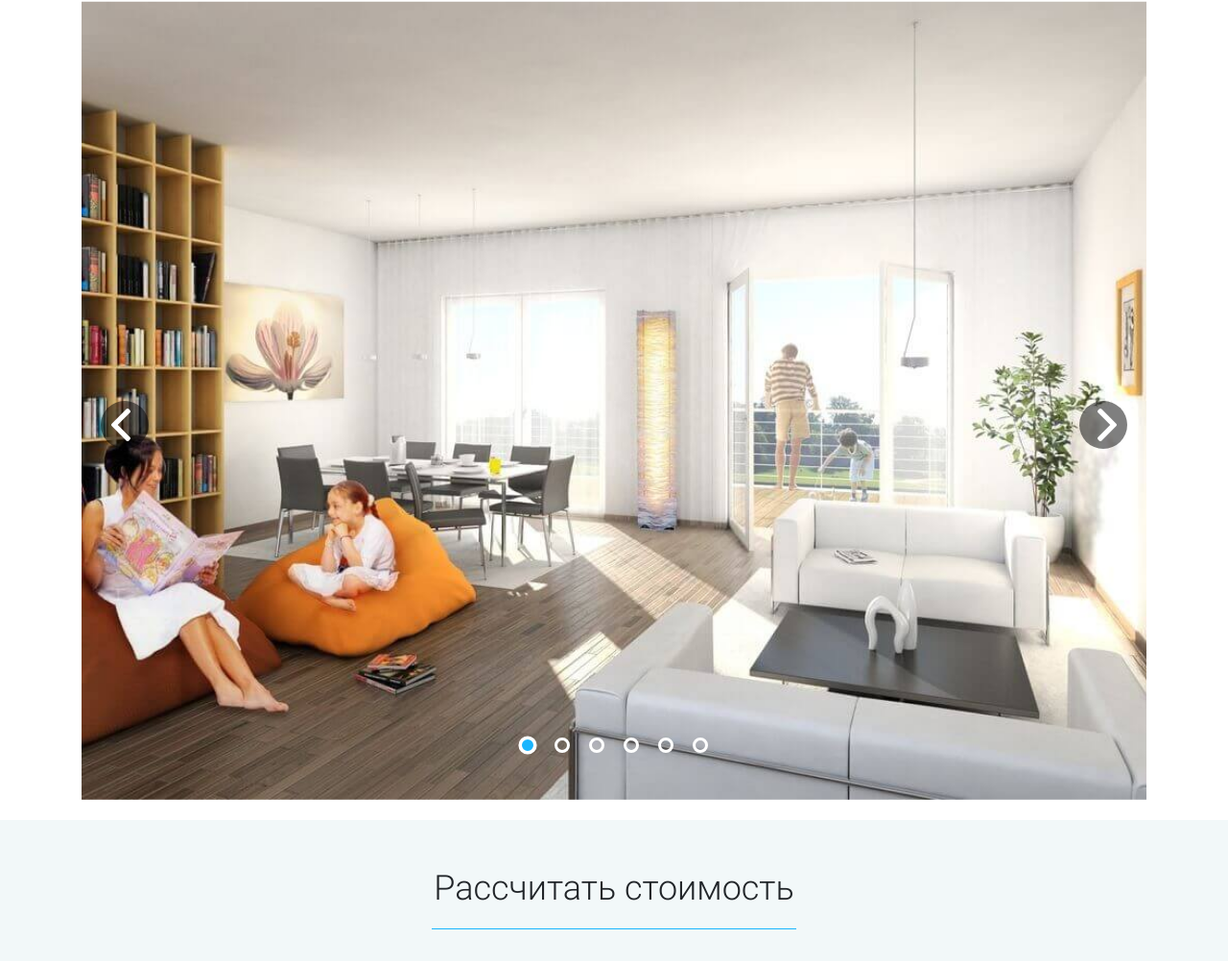
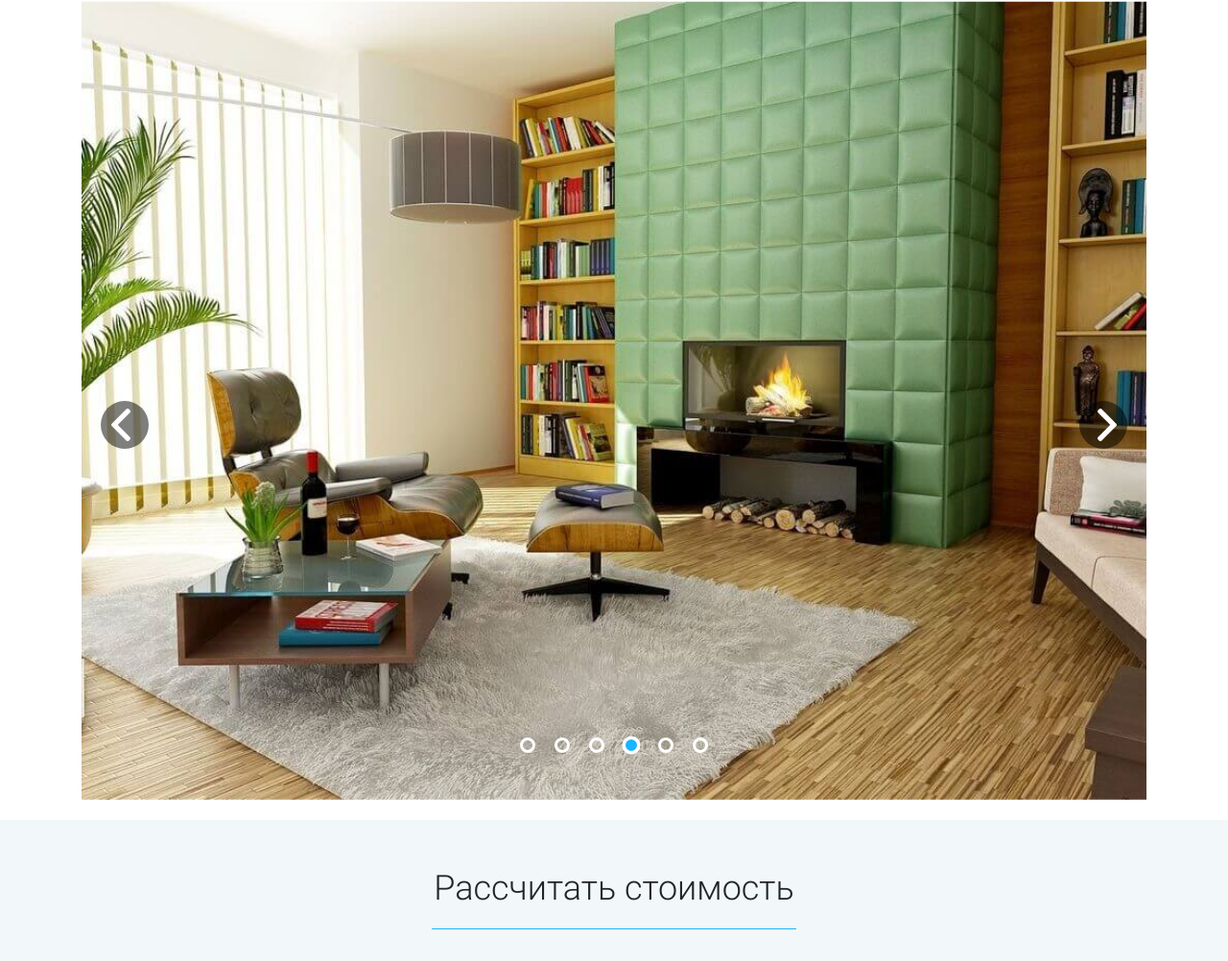
Before and after one commit to ASKaranko/studyJSlanding, a plain HTML site: page lessons/index.html in a window 1280 px wide. Shown: the part 1536-2538 px from the top of the page at 96% size. Drawn offline with Linux system fonts and the light colour scheme.

Commit message:
Домашнее задание по уроку 21 Практика слайдер

```diff
--- a/lessons/index.html
+++ b/lessons/index.html
@@ -178,12 +178,6 @@
 			<a href="#" class="portfolio-btn prev" id="arrow-left"></a>
 			<a href="#" class="portfolio-btn next" id="arrow-right"></a>
 			<ul class="portfolio-dots">
-				<li class="dot dot-active"></li>
-				<li class="dot"></li>
-				<li class="dot"></li>
-				<li class="dot"></li>
-				<li class="dot"></li>
-				<li class="dot"></li>
 			</ul>
 		</ul>
 	</div>
--- a/lessons/script/script.js
+++ b/lessons/script/script.js
@@ -46,7 +46,7 @@ window.addEventListener('DOMContentLoaded', () => {
 
   }
 
-  countTimer('05 november 2020');
+  countTimer('12 november 2020');
 
   //Меню
   const toggleMenu = () => {
@@ -178,4 +178,113 @@ window.addEventListener('DOMContentLoaded', () => {
 
   tabs();
 
+  //Слайдер
+
+  const slider = () => {
+    const slide = document.querySelectorAll('.portfolio-item'),
+      slider = document.querySelector('.portfolio-content'),
+      portfolioDots = document.querySelector('.portfolio-dots');
+
+    const addDots = () => {
+      slide.forEach((elem, i) => {
+        const li = document.createElement('li');
+        if (i === 0) {
+          li.classList.add('dot');
+          li.classList.add('dot-active');
+        } else {
+          li.classList.add('dot');
+        }
+        portfolioDots.append(li);
+      });
+    };
+
+    addDots();
+    const dot = document.querySelectorAll('.dot');
+
+    let currentSlide = 0,
+      interval;
+
+    const prevSlide = (elem, index, strClass) => {
+      elem[index].classList.remove(strClass);
+    };
+
+    const nextSlide = (elem, index, strClass) => {
+      elem[index].classList.add(strClass);
+    };
+
+    const autoPlaySlide = () => {
+
+      prevSlide(slide, currentSlide, 'portfolio-item-active');
+      prevSlide(dot, currentSlide, 'dot-active');
+      currentSlide++;
+      if (currentSlide >= slide.length) {
+        currentSlide = 0;
+      }
+      nextSlide(slide, currentSlide, 'portfolio-item-active');
+      nextSlide(dot, currentSlide, 'dot-active');
+    };
+
+    const startSlide = (time = 3000) => {
+
+      interval = setInterval(autoPlaySlide, time);
+
+    };
+
+    const stopSlide = () => {
+      clearInterval(interval);
+    };
+
+    slider.addEventListener('click', event => {
+      event.preventDefault();
+      const target = event.target;
+
+      if (!target.matches('.portfolio-btn, .dot')) {
+        return;
+      }
+
+      prevSlide(slide, currentSlide, 'portfolio-item-active');
+      prevSlide(dot, currentSlide, 'dot-active');
+
+      if (target.matches('#arrow-right')) {
+        currentSlide++;
+      } else if (target.matches('#arrow-left')) {
+        currentSlide--;
+      } else if (target.matches('.dot')) {
+        dot.forEach((elem, index) => {
+          if (elem === target) {
+            currentSlide = index;
+          }
+        });
+      }
+
+      if (currentSlide >= slide.length) {
+        currentSlide = 0;
+      }
+      if (currentSlide < 0) {
+        currentSlide = slide.length - 1;
+      }
+      nextSlide(slide, currentSlide, 'portfolio-item-active');
+      nextSlide(dot, currentSlide, 'dot-active');
+
+    });
+
+    slider.addEventListener('mouseover', event => {
+      if (event.target.matches('.portfolio-btn') || event.target.matches('.dot')) {
+        stopSlide();
+      }
+    });
+
+    slider.addEventListener('mouseout', event => {
+      if (event.target.matches('.portfolio-btn') || event.target.matches('.dot')) {
+        startSlide(1500);
+      }
+    });
+
+    startSlide(1500);
+
+
+  };
+
+  slider();
+
 });
```
